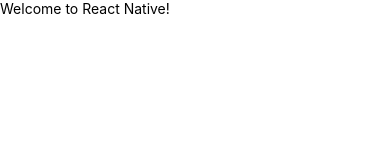
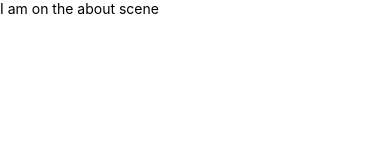
Before and after one commit to nejohnston/R10, a React Native app: screen / in a window 390 px wide. Shown: the top 160 px of the page. Built offline with nearby package versions, Linux system fonts and the light colour scheme.

Commit message:
imported AboutContainer into js/index.js

```diff
--- a/js/index.js
+++ b/js/index.js
@@ -6,13 +6,9 @@
 
 import React, { Component } from "react";
 import { Platform, StyleSheet, Text, View } from "react-native";
-
+import AboutContainer from "./scenes/About/AboutContainer";
 export default class App extends Component {
   render() {
-    return (
-      <View>
-        <Text>Welcome to React Native!</Text>
-      </View>
-    );
+    return <AboutContainer />;
   }
 }
--- a/js/scenes/About/About.js
+++ b/js/scenes/About/About.js
@@ -7,3 +7,5 @@
     <Text>I am on the about scene</Text>
   </View>
 );
+
+export default About;
--- a/js/scenes/About/AboutContainer.js
+++ b/js/scenes/About/AboutContainer.js
@@ -12,3 +12,5 @@
     return <About />;
   }
 }
+
+export default AboutContainer;
```
